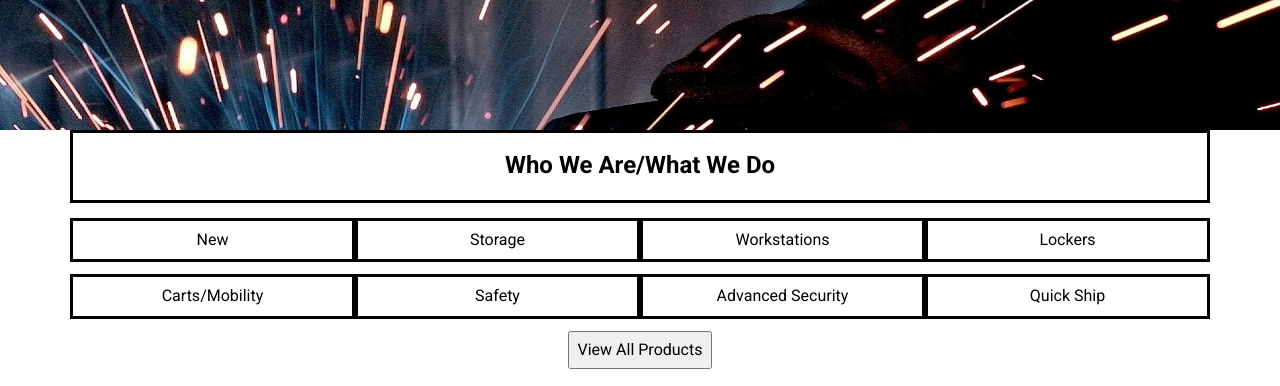
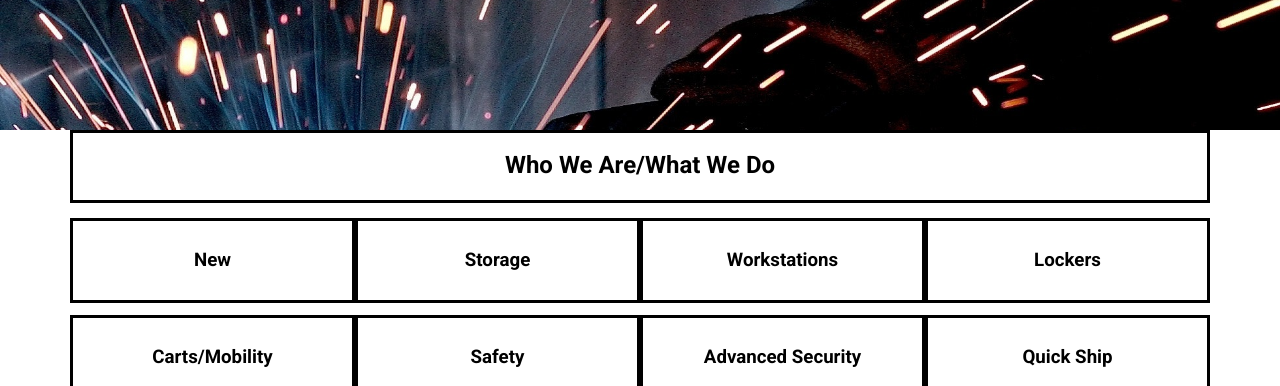
Before and after one commit to npresley13/strongholdWebsitePractice, a plain HTML site: page index.html in a window 1280 px wide. Shown: the part 414-800 px from the top of the page. Drawn offline with Linux system fonts and the light colour scheme.

Commit message:
changed products to include sections and h3s

```diff
--- a/css/medium.css
+++ b/css/medium.css
@@ -7,7 +7,7 @@
     }
 
     .medium-4 {
-        width: 33%;
+        width: 33.33333333333%;
     }
 
 
--- a/css/small.css
+++ b/css/small.css
@@ -158,7 +158,7 @@ nav a:hover {
     margin-top: 15px;
 }
 
-.homepage-products > a {
+.homepage-products > section {
     list-style: none;
     border-style: solid;
     padding: 10px;
@@ -166,7 +166,7 @@ nav a:hover {
     text-align: center;
 }
 
-.homepage-products > button {
+#homepage-products-button {
     display: block;
     margin: 20px auto 0 auto;
     padding: 8px;
--- a/index.html
+++ b/index.html
@@ -43,15 +43,33 @@
         </div>
 
         <div class="homepage-products limited">
-            <a class="product-column small-12 medium-6 large-3">New</a>
-            <a class="product-column small-12 medium-6 large-3">Storage</a>
-            <a class="product-column small-12 medium-6 large-3">Workstations</a>
-            <a class="product-column small-12 medium-6 large-3">Lockers</a>
-            <a class="product-column small-12 medium-6 large-3">Carts/Mobility</a>
-            <a class="product-column small-12 medium-6 large-3">Safety</a>
-            <a class="product-column small-12 medium-6 large-3">Advanced Security</a>
-            <a class="product-column small-12 medium-6 large-3">Quick Ship</a>
-            <button>View All Products</button>
+            <section class="product-column small-6 medium-4 large-3">
+                <h3>New</h3>
+            </section>
+            <section class="product-column small-6 medium-4 large-3">
+                <h3>Storage</h3>
+            </section>
+            <section class="product-column small-6 medium-4 large-3">
+                <h3>Workstations</h3>
+            </section>
+            <section class="product-column small-6 medium-4 large-3">
+                <h3>Lockers</h3>
+            </section>
+            <section class="product-column small-6 medium-4 large-3">
+                <h3>Carts/Mobility</h3>
+            </section>
+            <section class="product-column small-6 medium-4 large-3">
+                <h3>Safety</h3>
+            </section>
+            <section class="product-column small-6 medium-4 large-3">
+                <h3>Advanced Security</h3>
+            </section>
+            <section class="product-column small-6 medium-4 large-3">
+                <h3>Quick Ship</h3>
+            </section>
+        </div>
+        <div class="limited">
+            <button id="homepage-products-button">View All Products</button>
         </div>
 
         <div>
```
